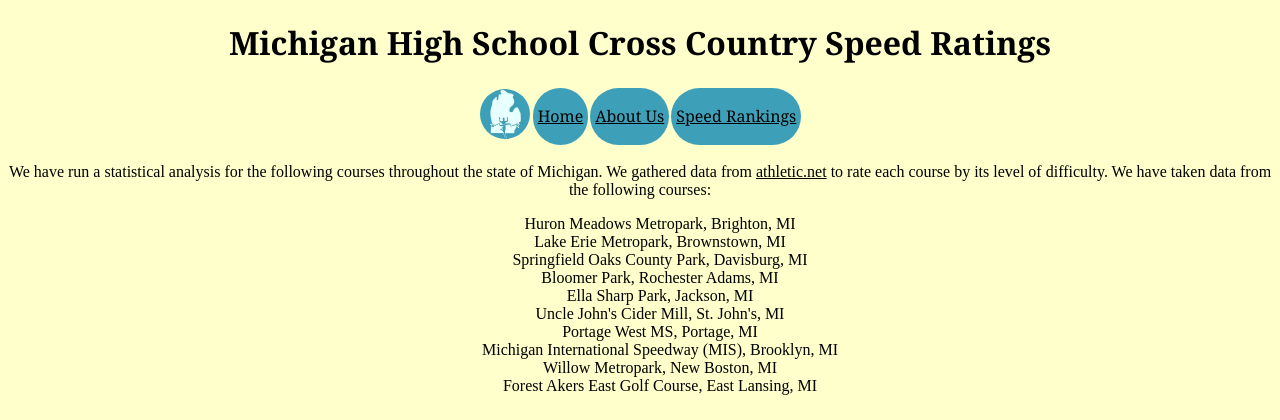
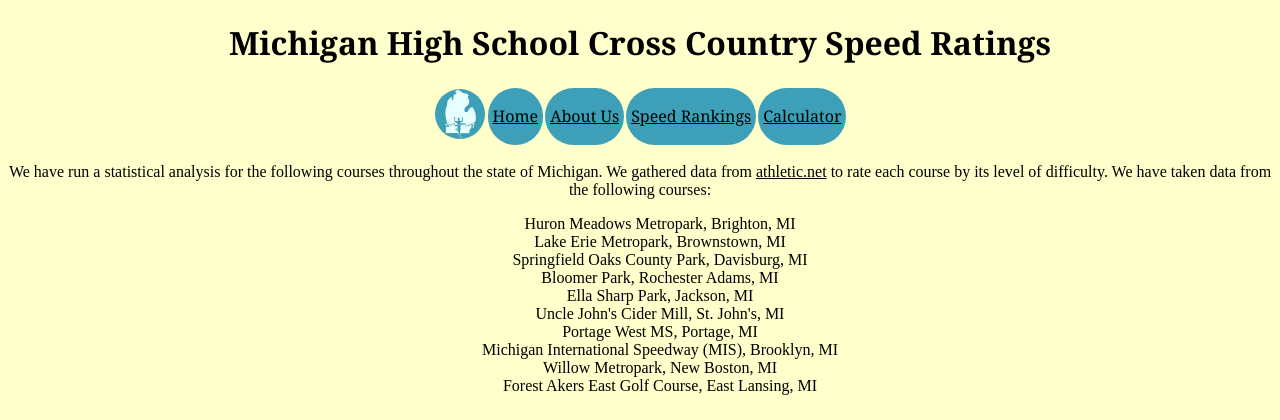
Before and after one commit to cfoley12/website_connorfoley, a Flask app: page / in a window 1280 px wide. Shown: the top 420 px of the page. Run offline with Flask 2, Linux system fonts and the light colour scheme.

Commit message:
base 12/11 12:05

```diff
--- a/templates/base.html
+++ b/templates/base.html
@@ -15,8 +15,8 @@
             <td><a href="/"><img src="/static/Home.png" class="round"></a></td>
             <td class="nav"><a href="/">Home</a></td>
             <td class="nav"><a href="/about.html">About Us</a></td>
-            <td class="nav"><a href="/rankings.html">Speed Rankings</a>
-            </td>
+            <td class="nav"><a href="/rankings.html">Speed Rankings</a></td>
+            <td class="nav"><a href="/calculator.html">Calculator</a></td>
           </tr>
         </table>
       </nav>
```
